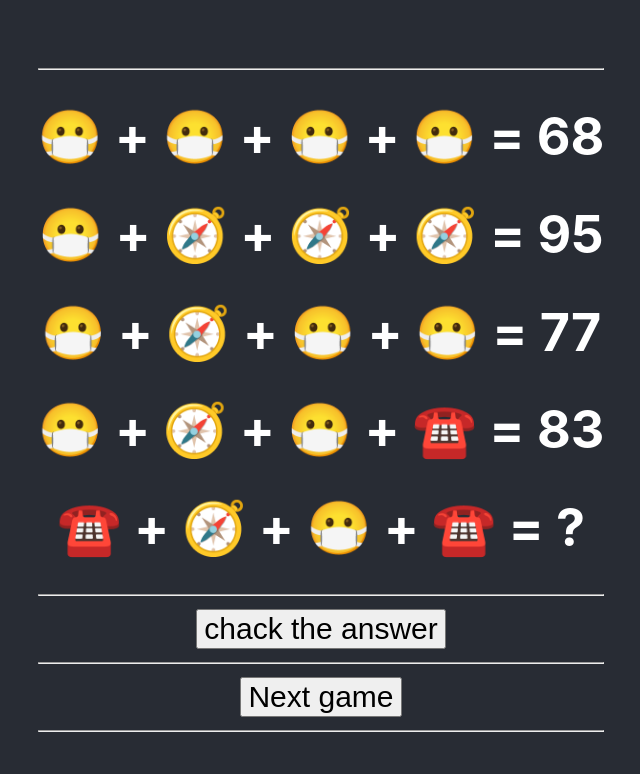
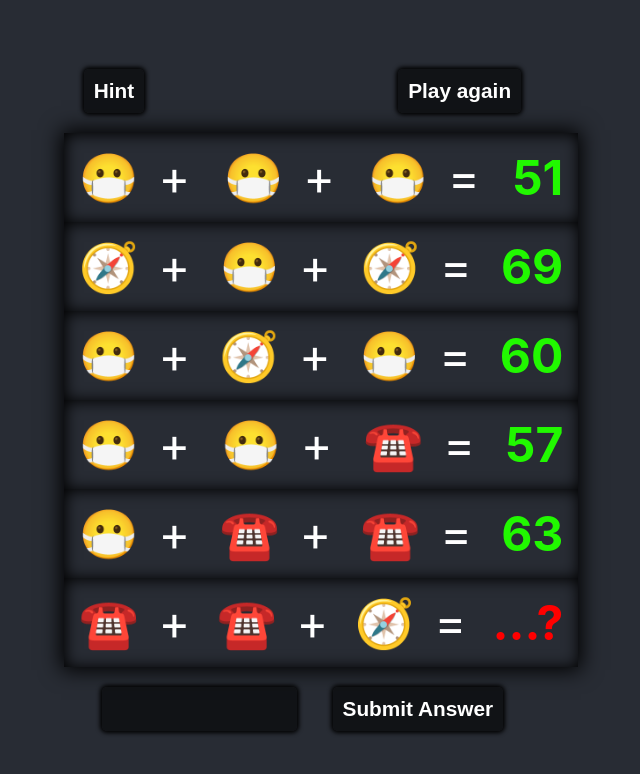
Before and after one commit to aryan7122/puzzle_game_number_guess, a React (Create React App) app: page / in a window 1280 px wide. Shown: the top 774 px of the page, without its empty margins (319-959 px from the left). Built offline with nearby package versions, Linux system fonts and the light colour scheme.

Commit message:
V.0.1.11

```diff
--- a/src/component/assets.jsx
+++ b/src/component/assets.jsx
@@ -1,7 +1,9 @@
 import React from 'react'
+import './style.css'
+
 
 const Assets = () => {
-    let pic = ['🎮','🔊','⚙️','😍','😴','🤑','💀','👻','👽','🐭','🐸','🐢','🐬','🧟','🥷','🎈','🎉','😷','🕶️','🎯','🔒','🔑','🧲','☎️','🏧','⏰','🧭','🏚️','☢️','📵','🚓']
+    let pic = ['🎮', '🔊', '⚙️', '😍', '😴', '🤑', '💀', '👻', '👽', '🐭', '🐸', '🐢', '🐬', '🧟', '🥷', '🎈', '🎉', '😷', '🕸️', '🎯', '🔒', '🔑', '🧲', '☎️', '🏧', '⏰', '🧭', '🏚️', '☢️', '📵', '🚓']
 
     // Generate a random number between 1 and 30
     let randomNumber = Math.floor(Math.random() * 30) + 1;
@@ -10,41 +12,133 @@ const Assets = () => {
     let randomNumber4 = Math.floor(Math.random() * 30) + 1;
     let randomNumber5 = Math.floor(Math.random() * 30) + 1;
 
-    let sum = randomNumber + randomNumber + randomNumber + randomNumber;
-    let sum2 = randomNumber + randomNumber2 + randomNumber2 + randomNumber2;
-    let sum3 = randomNumber + randomNumber2 + randomNumber3 + randomNumber3;
-    let sum4 = randomNumber + randomNumber2 + randomNumber3 + randomNumber4;
-    let sum5 = randomNumber5 + randomNumber2 + randomNumber3 + randomNumber4;
-
+    let sum = randomNumber + randomNumber + randomNumber;
+    let sum2 = randomNumber + randomNumber2 + randomNumber2;
+    let sum3 = randomNumber + randomNumber2 + randomNumber3;
+    let sum4 = randomNumber3 + randomNumber + randomNumber4;
+    let sum5 = randomNumber3 + randomNumber4 + randomNumber5;
+    let sum6 = randomNumber5 + randomNumber4 + randomNumber2;
 
     function answeris() {
-        alert(sum5)
+        alert(sum6)
     }
 
     function next() {
         window.location.reload();
     }
 
-  return (
-      <div>
-          {/* {randomNumber} <br />
+    let submitans = '';
+    function valu(e) {
+        submitans = e.target.value;
+        // alert(submitans)
+    }
+    function submitanser() {
+        { (sum6 == submitans) ? alert("Right Answer") : alert('Worng Answer') }
+        // if (sum5 === submitans.toString()) {
+        //     alert('good anser ')
+        // } else {
+        //     alert('this is  not good anser')
+        // }
+    }
+
+
+    return (
+        <div>
+
+
+            {/*
+            {randomNumber} <br />
           {randomNumber2} <br />
           {randomNumber3} <br />
           {randomNumber4} <br />
           {randomNumber5} <br /> */}
-          <hr />
-          <h1>{pic[randomNumber]} + {pic[randomNumber]} + {pic[randomNumber]} + {pic[randomNumber]} = {sum}</h1>
-          <h1>{pic[randomNumber]} + {pic[randomNumber2]} + {pic[randomNumber2]} + {pic[randomNumber2]} = {sum2}</h1>
-          <h1>{pic[randomNumber]} + {pic[randomNumber2]} + {pic[randomNumber3]} + {pic[randomNumber3]} = {sum3}</h1>
-          <h1>{pic[randomNumber]} + {pic[randomNumber2]} + {pic[randomNumber3]} + {pic[randomNumber4]} = {sum4}</h1>
-          <h1>{pic[randomNumber5]} + {pic[randomNumber2]} + {pic[randomNumber3]} + {pic[randomNumber4]} = ?</h1>
-          <hr />
-          <button onClick={answeris} style={{fontSize:'30px'}}>chack the answer</button> <hr />
-          <button onClick={next} style={{ fontSize: '30px' }}>Next game</button>
-          <hr />
-          {/* <h1>ans:{ sum5}</h1> */}
-      </div>
-  )
+            {/* {randomNumber5} <br /> */}
+
+            {/* <h1>ans:{ sum5}</h1> */}
+            {/* 1 */}
+
+            <div>
+                {/* <div className='hintans'>
+                    <h1>{sum6}</h1>
+                    <h4>x</h4>
+                </div> */}
+            </div>
+
+            <div className='btn_update'>
+                <button onClick={answeris} >Hint</button>
+                <button onClick={next} >Play again</button>
+            </div>
+
+            <div className='emogy'>
+                <div className='rendomimg'>
+                    <span className='sp'>{pic[randomNumber]}</span>
+                    <span className='add'>+</span>
+                    <span className='sp'>{pic[randomNumber]}</span>
+                    <span className='add'>+</span>
+                    <span className='sp'>{pic[randomNumber]}</span>
+                    <span className='eq'>=</span>
+                    <span className='ans'>{sum}</span>
+                </div>
+                {/* 2 */}
+                <div className='rendomimg'>
+                    <span className='sp'>{pic[randomNumber2]}</span>
+                    <span className='add'>+</span>
+                    <span className='sp'>{pic[randomNumber]}</span>
+                    <span className='add'>+</span>
+                    <span className='sp'>{pic[randomNumber2]}</span>
+                    <span className='eq'>=</span>
+                    <span className='ans'>{sum2}</span>
+                </div>
+                {/* 3 */}
+                <div className='rendomimg'>
+                    <span className='sp'>{pic[randomNumber]}</span>
+                    <span className='add'>+</span>
+                    <span className='sp'>{pic[randomNumber2]}</span>
+                    <span className='add'>+</span>
+                    <span className='sp'>{pic[randomNumber3]}</span>
+                    <span className='eq'>=</span>
+                    <span className='ans'>{sum3}</span>
+                </div>
+                {/* 4 */}
+                <div className='rendomimg'>
+                    <span className='sp'>{pic[randomNumber3]}</span>
+                    <span className='add'>+</span>
+                    <span className='sp'>{pic[randomNumber]}</span>
+                    <span className='add'>+</span>
+                    <span className='sp'>{pic[randomNumber4]}</span>
+                    <span className='eq'>=</span>
+                    <span className='ans'>{sum4}</span>
+                </div>
+                {/* 5 */}
+                <div className='rendomimg'>
+                    <span className='sp'>{pic[randomNumber3]}</span>
+                    <span className='add'>+</span>
+                    <span className='sp'>{pic[randomNumber4]}</span>
+                    <span className='add'>+</span>
+                    <span className='sp'>{pic[randomNumber5]}</span>
+                    <span className='eq'>=</span>
+                    <span className='ans'>{sum5}</span>
+                </div>
+                {/* 6 */}
+                <div className='rendomimg'>
+                    <span className='sp'>{pic[randomNumber5]}</span>
+                    <span className='add'>+</span>
+                    <span className='sp'>{pic[randomNumber4]}</span>
+                    <span className='add'>+</span>
+                    <span className='sp'>{pic[randomNumber2]}</span>
+                    <span className='eq'>=</span>
+                    <span className='qes'>...?</span>
+                </div>
+            </div>
+            <div className='chackown'>
+                <input type='text' onChange={valu} autoFocus/>
+                <button onClick={submitanser}>Submit Answer</button>
+            </div>
+
+
+
+        </div>
+    )
 }
 
 export default Assets
--- /dev/null
+++ b/src/component/style.css
@@ -0,0 +1,138 @@
+.emogy {
+    /* border: 1px solid rgb(0, 0, 0); */
+    box-shadow: 0px 0px 20px 3px black;
+    padding: 0px;
+}
+
+.emogy .rendomimg span::selection {
+    background: none;
+}
+
+/* input{
+    width: 30px;
+    height: 20px;
+} */
+.emogy .rendomimg {
+    box-shadow: inset 1px 1px 15px 0.5px black;
+    display: flex;
+    align-items: center;
+    justify-content: center;
+    padding: 5px;
+}
+
+.emogy .rendomimg span {
+    padding: 10px;
+    width: 100%;
+    display: flex;
+    align-items: center;
+    justify-content: space-between;
+    font-size: 3rem;
+    cursor: pointer;
+}
+
+.ans {
+    color: rgb(33, 248, 0);
+    font-weight: 700;
+}
+
+.qes {
+    color: red;
+    font-weight: 700;
+}
+
+.btn_update {
+    margin: 10px;
+    padding: 10px;
+    display: flex;
+    justify-content: space-between;
+    align-items: center;
+    width: 85%;
+    /* border: 1px solid rgb(0, 0, 0); */
+
+}
+
+.btn_update button {
+    font-size: 1.3rem;
+    border-radius: 5px;
+    outline: none;
+    border: none;
+    background: rgba(0, 0, 0, 0.576);
+    color: white;
+    padding: 10px;
+    box-shadow: 0px 0px 4px 2px black;
+    font-weight: 600;
+}
+
+.chackown {
+    margin: 10px;
+    padding: 10px;
+    display: flex;
+    justify-content: space-around;
+    align-items: center;
+    width: 85%;
+}
+
+.chackown input {
+    width: 40%;
+    box-shadow: inset 2px px 4px 2px rgba(3, 3, 3, 0.845);
+}
+
+
+.chackown input:active {
+    box-shadow: inset 1px 1px 2px 1px rgba(3, 3, 3, 0.845);
+}
+
+.chackown input:hover {
+    box-shadow: 0px 0px 8px 5px rgba(3, 3, 3, 0.938);
+}
+
+.chackown button,
+input {
+    font-size: 1.3rem;
+    border-radius: 5px;
+    outline: none;
+    border: none;
+    background: rgba(0, 0, 0, 0.576);
+    color: white;
+    padding: 10px;
+    box-shadow: 0px 0px 4px 2px black;
+    font-weight: 600;
+}
+
+button:hover {
+    box-shadow: 0px 0px 8px 5px rgba(3, 3, 3, 0.938);
+}
+
+button:active {
+    box-shadow:  1px 1px 4px 2px rgba(0, 0, 0, 0.845);
+}
+button{
+        cursor: pointer;
+}
+
+.hintans{
+    position: absolute;
+    display: flex;
+    align-items: center;
+    justify-content: center;
+    border: 1px solid red;
+    font-size: 8rem;
+    width: 100%;
+    height: 100%;
+    margin-left: -36%;
+    margin-top: -5%;
+    padding: 0;
+    z-index: 1;
+    background: rgba(128, 128, 128, 0.141);
+}
+.hintans h1{
+    box-shadow: 0px 0px 2px 2px black;
+    border-radius: 50%;
+    width:300px;
+    height: 300px;
+    background: black;
+}
+
+.close{
+    display: none;
+}
```
